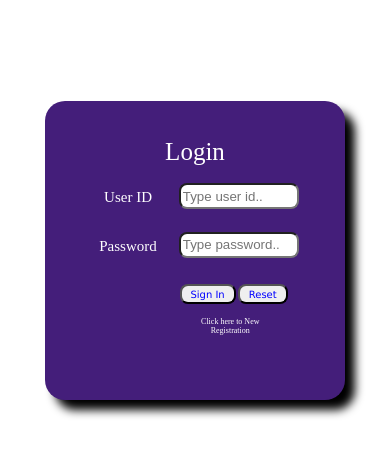
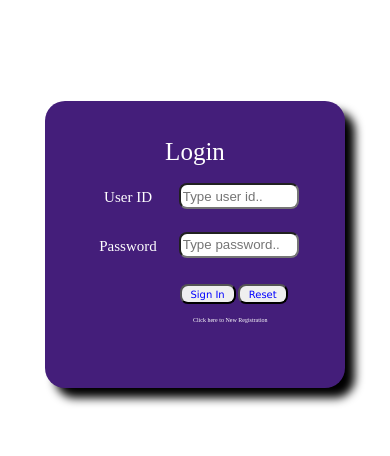
Before and after one commit to ashutosh7827/f1racing, a plain HTML site: page form.html in a window 390 px wide. Drawn offline with Linux system fonts and the light colour scheme.

Commit message:
Add files via upload

```diff
--- a/form.html
+++ b/form.html
@@ -138,7 +138,7 @@
     {
     margin-left:-8%;
     padding:10%;
-    font-size:8px;
+    font-size:6px;
     }
 
     footer a:link
@@ -146,6 +146,13 @@
 
         color:white;
         text-decoration:none;
+    }
+
+    footer a:visited
+    {
+
+        color:white;
+
     }
 
     caption
```
